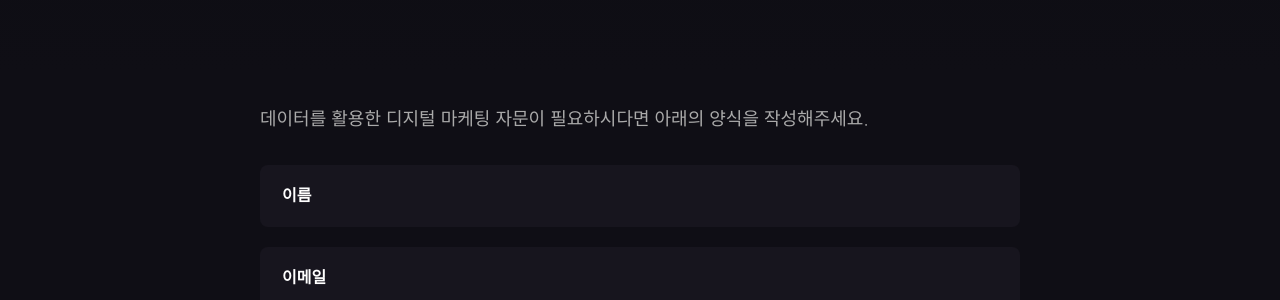
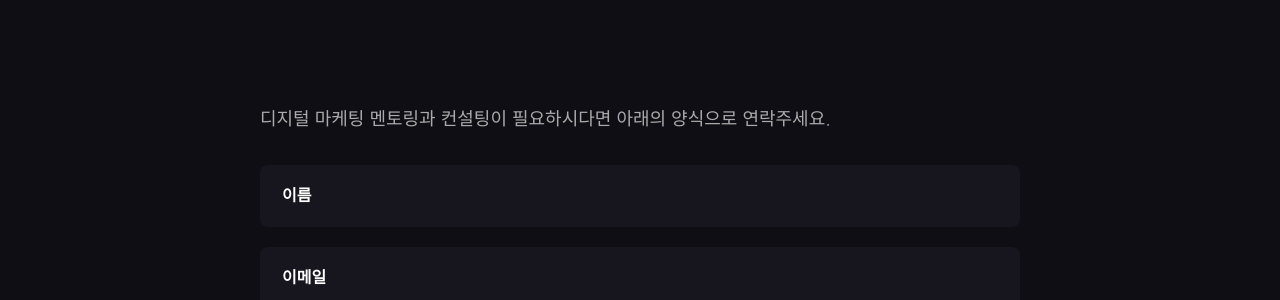
Before and after one commit to ogaeng/ogaeng-blog-dark, a Jekyll site: the page built from _pages/contact.html, in a window 1280 px wide. Shown: the part 592-892 px from the top of the page. Built offline with Jekyll 4.4.1, drawn with Linux system fonts in a browser that asks for light colours; nearby versions of some CDN libraries.

Commit message:
contact 문구 수정

```diff
--- a/_config.yml
+++ b/_config.yml
@@ -28,7 +28,7 @@ hero:
 # Contact Settings
 contact:
   email: ogaeng@ogaeng.com
-  description: 데이터를 활용한 디지털 마케팅 자문이 필요하시다면 아래의 양식을 작성해주세요.
+  description: 디지털 마케팅 멘토링과 컨설팅이 필요하시다면 아래의 양식으로 연락주세요.
 
 # NOTE
 # Norlin theme comes with a contact form built-in. You can use this form with Formspree (https://formspree.io/) service and get up to 50 submissions for free. Also, you can easily switch to another service if you want.
```
